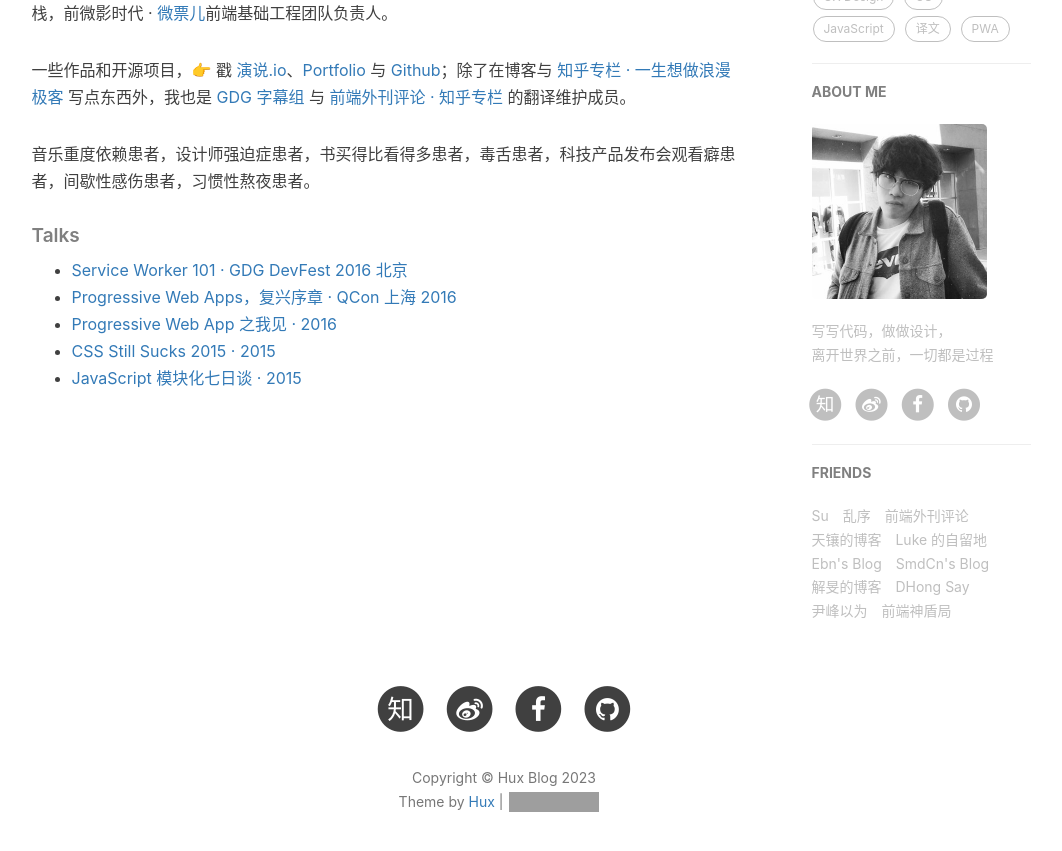
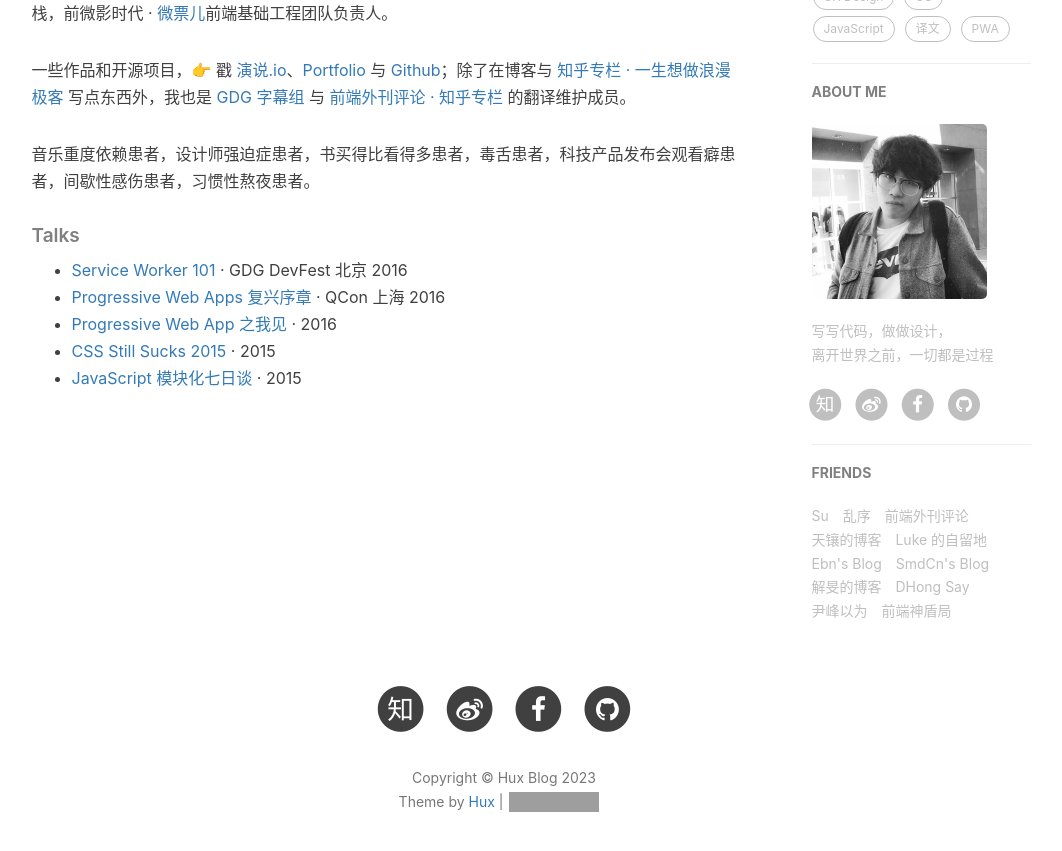
Before and after one commit to q97236143/Huxproh, a Jekyll site: the page built from about.html, in a window 1280 px wide and 900 px high, scrolled down 630 px. Shown: the top 851 px of the window, without its empty margins (136-1198 px from the left). Built offline with Jekyll 4.4.1, drawn with Linux system fonts in a browser that asks for light colours; nearby versions of some CDN libraries; comment, search, counter and statistics services are not loaded; grey boxes are pictures that could not be loaded.

```diff
--- a/about.html
+++ b/about.html
@@ -26,11 +26,11 @@ header-img: "img/about-bg.jpg"
     <h5>Talks</h5>
 
     <ul>
-    <li><a href="//huangxuan.me/2016/11/20/sw-101-gdgdf/">Service Worker 101 · GDG DevFest 2016 北京</a></li>
-    <li><a href="//huangxuan.me/2016/10/20/pwa-qcon2016/">Progressive Web Apps，复兴序章 · QCon 上海 2016</a></li>
-    <li><a href="//huangxuan.me/2016/06/05/pwa-in-my-pov/">Progressive Web App 之我见 · 2016</a></li>
-    <li><a href="//huangxuan.me/2015/12/28/css-sucks-2015/">CSS Still Sucks 2015 · 2015</a></li>
-    <li><a href="//huangxuan.me/2015/07/09/js-module-7day/">JavaScript 模块化七日谈 · 2015</a></li>
+    <li><a href="//huangxuan.me/2016/11/20/sw-101-gdgdf/">Service Worker 101</a> · GDG DevFest 北京 2016</li>
+    <li><a href="//huangxuan.me/2016/10/20/pwa-qcon2016/">Progressive Web Apps 复兴序章</a> · QCon 上海 2016</li>
+    <li><a href="//huangxuan.me/2016/06/05/pwa-in-my-pov/">Progressive Web App 之我见</a> · 2016</li>
+    <li><a href="//huangxuan.me/2015/12/28/css-sucks-2015/">CSS Still Sucks 2015</a> · 2015</li>
+    <li><a href="//huangxuan.me/2015/07/09/js-module-7day/">JavaScript 模块化七日谈</a> · 2015</li>
     </ul>
 </div>
 
```
Also changed, not shown: other parts of about.html (+7 -7 lines).
